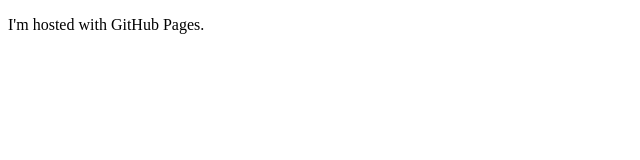
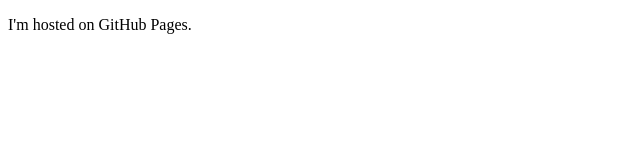
Before and after one commit to jonsaul/jonsaul, a plain HTML site: page index.html in a window 1280 px wide. Shown: the full height of the page, 0-640 px from the left. Drawn offline with Linux system fonts and the light colour scheme.

Commit message:
Updated index.html

```diff
--- a/index.html
+++ b/index.html
@@ -1,6 +1,6 @@
 <!DOCTYPE html>
 <html>
 <body>
-<p>I'm hosted with GitHub Pages.</p>
+<p>I'm hosted on GitHub Pages.</p>
 </body>
 </html>
```
